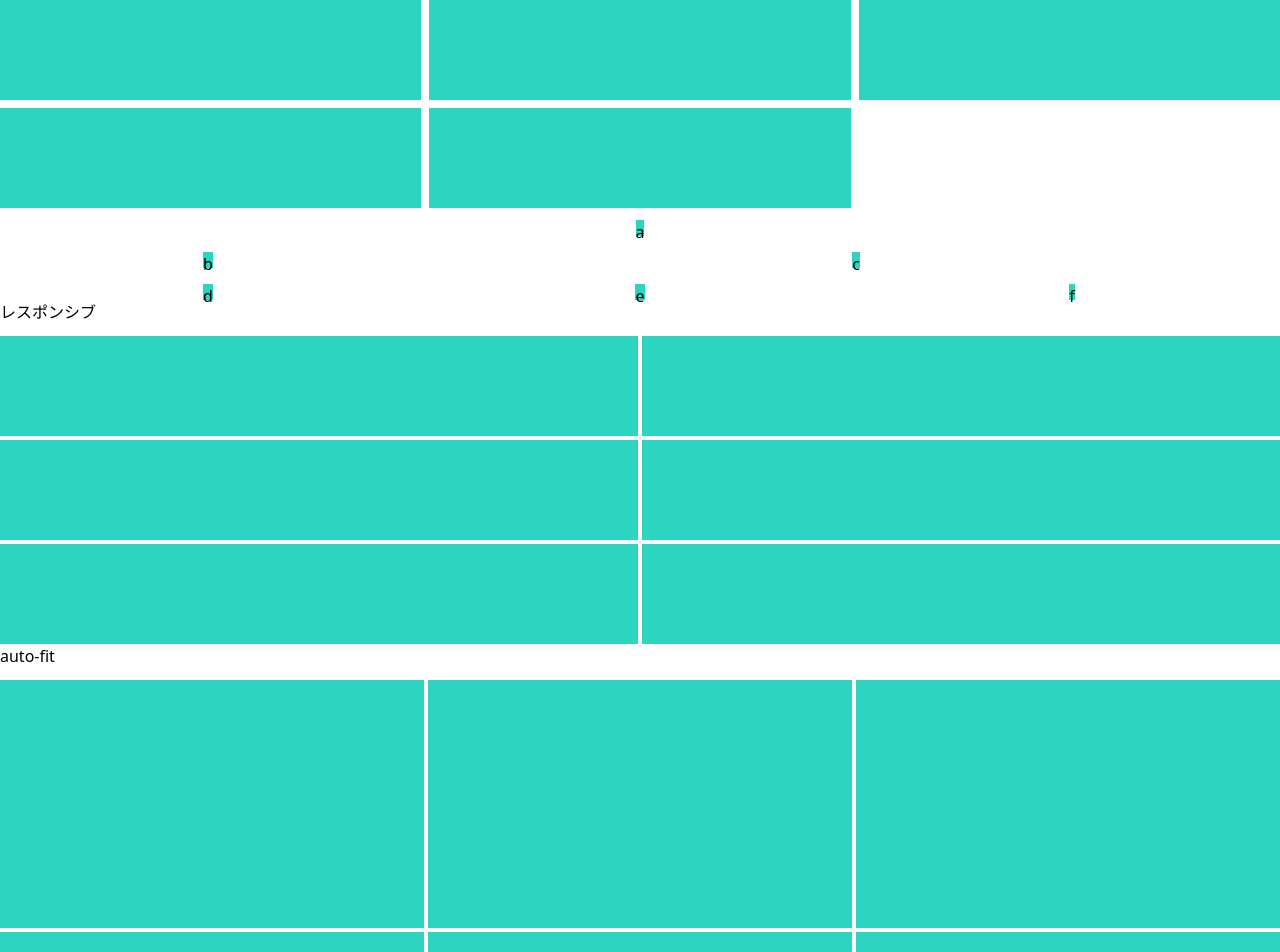
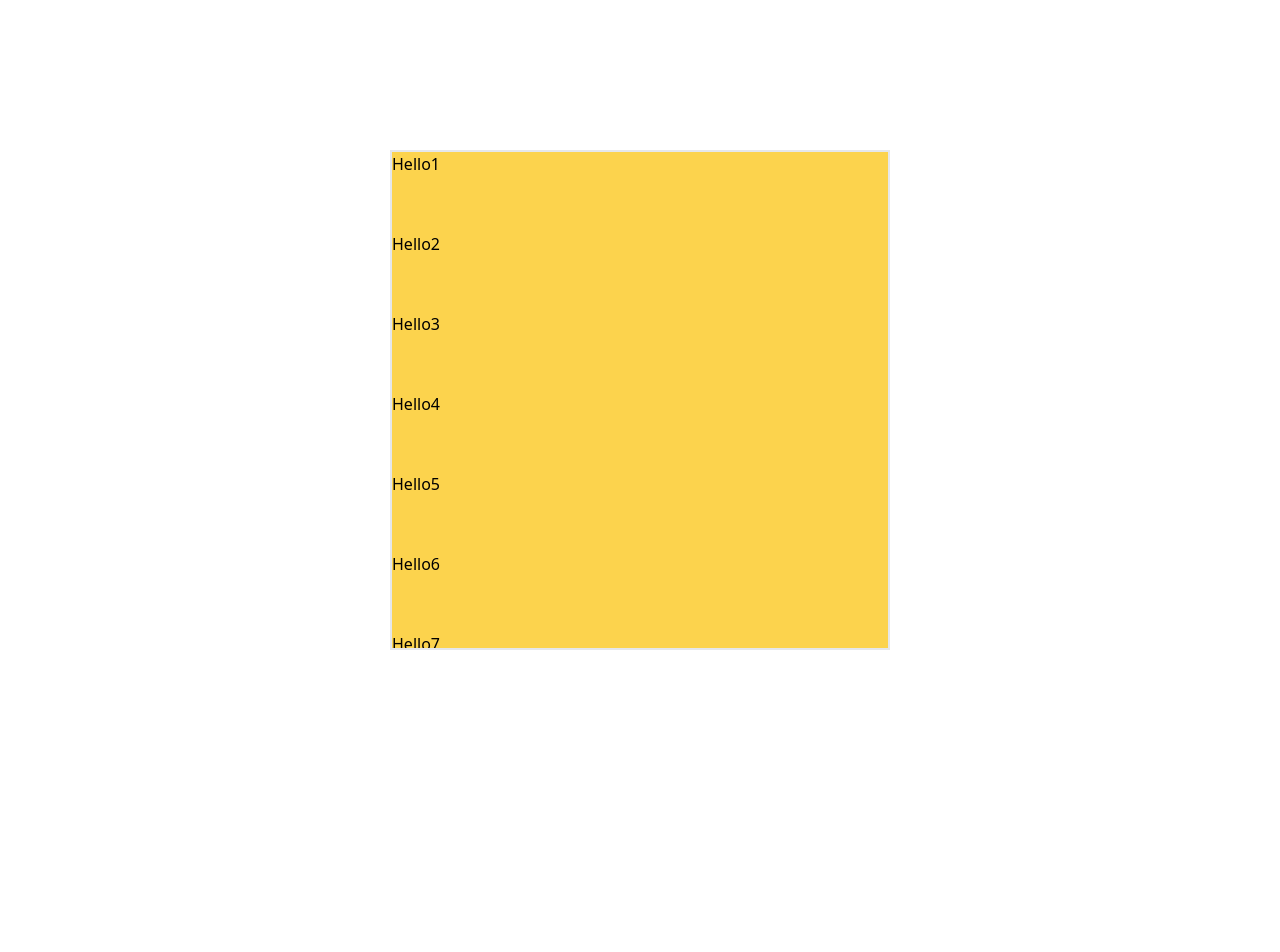
Before and after one commit to Kiyoshi3333/webpack-base, a React app: page / in a window 1280 px wide. Shown: the top 952 px of the page. After the commit the page ends 800 px from the top, so only its background shows below. Built offline with nearby package versions, Linux system fonts and the light colour scheme.

Commit message:
Add intersection observer

```diff
--- a/src/components/Form.tsx
+++ b/src/components/Form.tsx
@@ -6,7 +6,7 @@ import React from 'react'
  */
 const Form = (prop: { onFormChange: ReactOnFormChange }) => {
   return (
-    <div className="w-full max-w-xs">
+    <div className="w-full max-w-xs h-">
       <form
         className="bg-white shadow-md rounded px-8 pt-6 pb-8 mb-4"
         onChange={prop.onFormChange}
--- a/src/components/Intersection.js
+++ b/src/components/Intersection.js
@@ -1,81 +1,73 @@
 import styled from 'styled-components'
-import React, { useEffect, useRef } from 'react'
+import React, { useEffect, useRef, useState } from 'react'
+import { rangeRight } from 'lodash'
 
-const Wrapper = styled.div`
-  width: 90vw;
-  background-color: green;
-  margin: 0 auto;
-  height: 2500px;
-`
+let cards = []
+const numberOfAddingCard = 30
+const numArray = rangeRight(0, numberOfAddingCard)
+let i = 1
+const pushCards = () => {
+  const newCards = numArray.map((index) => {
+    return (
+      <div key={i + index} className="bg-amber-300 h-20">
+        Hello{i + index}
+      </div>
+    )
+  })
+  cards = cards.concat(newCards.reverse())
+  i += numberOfAddingCard
+}
 
-const Inner1 = styled.div`
-  width: 100%;
-  background-color: grey;
-  height: 250px;
-`
-
-const Inner2 = styled.div`
-  width: 100%;
-  background-color: blue;
-  height: 250px;
-`
-const NegativeMarginWrapper = styled.div`
-
-  background-color: blue;
-  height: 250px;
-  width: 200px;
-`
-const NegativeMargin = styled.div`
-
-  background-color: blue;
-  height: 250px;
-  display:flex;
-  margin-right: -50px;
-  margin-left: -50px;
-  justify-content: space-between;
-  flex-wrap: wrap;
-`
-
-const Col = styled.div`
-  max-width: 50%;
-  padding: 0 50px;
-  flex-basis: 50%;
-  flex-grow: 0;
-  flex-shrink: 0;
-  height: 250px;
-  position: relative;
-  width: 100%;
-  text-size-adjust: 100%;
-  text-align: left;
-`
-
+pushCards()
 
 const Intersection = () => {
-  const ref = useRef()
+  const rootRef = useRef()
+  const cardsRef = useRef([])
+  const [cardAdded, setCardAdded] = useState(0)
 
   useEffect(() => {
     let options = {
-      root: document.documentElement,
+      root: rootRef.current,
       rootMargin: '0px',
-      threshold: [0.25, 0.5],
+      threshold: [0.5],
     }
-    let observer = new IntersectionObserver((e) => {
-      console.warn(e, 'intersection')
+
+    let observer = new IntersectionObserver((entries) => {
+      entries.forEach((entry) => {
+        entry.target.classList.toggle('animate-pulse', entry.isIntersecting)
+
+        if (entry.isIntersecting) {
+          observer.unobserve(entry.target)
+          pushCards()
+          setTimeout(() => {
+            setCardAdded(cardAdded + 1)
+          }, 100)
+        }
+      })
     }, options)
-    console.log(ref.current)
-    observer.observe(ref.current)
-  }, [])
+
+    /*
+     * cardsRef.current.forEach((ref) => {
+     *   observer.observe(ref)
+     * })
+     */
+    //Observe only the last element
+    if (cardsRef.current.slice(-1)[0])
+      observer.observe(cardsRef.current[cardsRef.current.length - 1])
+  }, [cardAdded])
+
   return (
-    <Wrapper>
-      <Inner1></Inner1>
-      <Inner2 ref={ref}></Inner2>
-      <NegativeMarginWrapper>
-        <NegativeMargin>
-          <Col><div>fafa</div></Col><Col>fafafa</Col>
-        </NegativeMargin>
-      </NegativeMarginWrapper>
-
-    </Wrapper>
+    <div className="grid place-content-center h-screen" id="root">
+      <div className="overflow-y-scroll h-500px border-2 w-500px" ref={rootRef}>
+        <div className="h-2000px grid grid-cols-1 place-content-start">
+          {cards.map((card, i) => (
+            <div key={i} ref={(el) => (cardsRef.current[i] = el)}>
+              {card}
+            </div>
+          ))}
+        </div>
+      </div>
+    </div>
   )
 }
 
--- /dev/null
+++ b/src/components/Layout.js
@@ -0,0 +1,35 @@
+const Layout = () => {
+  return (
+    <>
+      <div className="grid-container ">
+        <div className="col-span-2">Head</div>
+        <div className="aside col-span-1 h-600px">
+          <div className="w-500px h-300px">youuyouuo</div>
+          <ul>
+            <li>
+              Lorem ipsum dolor sit amet, consectetur adipisicing elit.
+              Aspernatur beatae cumque debitis dignissimos doloribus error
+              facilis hic, iusto laudantium minima mollitia nam perspiciatis
+              quaerat quidem quisquam repellendus sunt, unde vitae?
+            </li>
+            <li>
+              A atque nostrum voluptate. Accusamus architecto cum cupiditate, ea
+              facilis repellat veritatis voluptatibus. Accusantium aut
+              consequatur eligendi excepturi fuga fugit inventore laudantium
+              natus nisi, pariatur quibusdam, quidem sequi sit, ullam.
+            </li>
+            <li>
+              Animi blanditiis dolor ea impedit laborum quas recusandae sint ut
+              vel vero. Assumenda cupiditate error exercitationem illum, in iure
+              optio tempora voluptatibus? Adipisci asperiores exercitationem
+              fugiat mollitia neque quos sequi.
+            </li>
+          </ul>
+        </div>
+        <main className="col-span-1">Main</main>
+      </div>
+    </>
+  )
+}
+
+export default Layout
--- a/src/components/TailwindGrid.js
+++ b/src/components/TailwindGrid.js
@@ -2,12 +2,11 @@ const TailwindGrid = () => {
   return (
     <>
       <div className="grid grid-cols-3 grid-flow-row gap-2 ">
-          <div style={{height:'100px'}} className="h-4 bg-teal-400"></div>
-          <div style={{height:'100px'}} className="h-4 bg-teal-400"></div>
-          <div style={{height:'100px'}} className="h-4 bg-teal-400"></div>
-          <div style={{height:'100px'}} className="h-4 bg-teal-400"></div>
-          <div style={{height:'100px'}} className="h-4 bg-teal-400"></div>
-
+        <div style={{ height: '100px' }} className="h-4 bg-teal-400"></div>
+        <div style={{ height: '100px' }} className="h-4 bg-teal-400"></div>
+        <div style={{ height: '100px' }} className="h-4 bg-teal-400"></div>
+        <div style={{ height: '100px' }} className="h-4 bg-teal-400"></div>
+        <div style={{ height: '100px' }} className="h-4 bg-teal-400"></div>
       </div>
       <div className="grid grid-cols-3 gap-4 mt-3 justify-items-center">
         <div className="w-100 col-span-3 h-4 bg-teal-400">a</div>
@@ -19,28 +18,36 @@ const TailwindGrid = () => {
       </div>
       <p>レスポンシブ</p>
       <div className="grid grid-cols-1 lg:grid-cols-2 gap-1 mt-3">
-          <div style={{height:'100px'}} className="h-4 bg-teal-400"></div>
-          <div style={{height:'100px'}} className="h-4 bg-teal-400"></div>
-          <div style={{height:'100px'}} className="h-4 bg-teal-400"></div>
-          <div style={{height:'100px'}} className="h-4 bg-teal-400"></div>
-          <div style={{height:'100px'}} className="h-4 bg-teal-400"></div>
-          <div style={{height:'100px'}} className="h-4 bg-teal-400"></div>
+        <div style={{ height: '100px' }} className="h-4 bg-teal-400"></div>
+        <div style={{ height: '100px' }} className="h-4 bg-teal-400"></div>
+        <div style={{ height: '100px' }} className="h-4 bg-teal-400"></div>
+        <div style={{ height: '100px' }} className="h-4 bg-teal-400"></div>
+        <div style={{ height: '100px' }} className="h-4 bg-teal-400"></div>
+        <div style={{ height: '100px' }} className="h-4 bg-teal-400"></div>
       </div>
       <p>auto-fit</p>
 
-        <div className="grid gap-1 mt-3" style={{height:'500px', gridTemplateColumns:'repeat(auto-fit,minmax(400px,1fr))'}}>
-          <div  className="h-100 bg-teal-400"></div>
-          <div  className="h-100 bg-teal-400"></div>
-          <div  className="h-100 bg-teal-400"></div>
-          <div  className="h-100 bg-teal-400"></div>
-          <div  className="h-100 bg-teal-400"></div>
-          <div  className="h-100 bg-teal-400"></div>
+      <div
+        className="grid gap-1 mt-3"
+        style={{
+          height: '500px',
+          gridTemplateColumns: 'repeat(auto-fit,minmax(400px,1fr))',
+        }}
+      >
+        <div className="h-100 bg-teal-400"></div>
+        <div className="h-100 bg-teal-400"></div>
+        <div className="h-100 bg-teal-400"></div>
+        <div className="h-100 bg-teal-400"></div>
+        <div className="h-100 bg-teal-400"></div>
+        <div className="h-100 bg-teal-400"></div>
       </div>
-        <div className="grid place-items-center w-full" style={{height:'500px'}}>
-          <div  className="h-100 bg-teal-400 p-5">Place items center</div>
+      <div
+        className="grid place-items-center w-full"
+        style={{ height: '500px' }}
+      >
+        <div className="h-100 bg-teal-400 p-5">Place items center</div>
       </div>
     </>
-
   )
 }
 
--- a/src/helpers/common.ts
+++ b/src/helpers/common.ts
@@ -13,6 +13,14 @@ export function shallowCopy<T extends object>(obj: T) {
 
 export function sum(a = 0, b = 0) {
   return a + b
+}
+
+export function range(from: number, to: number): Array<number> {
+  const a = []
+  for (let i = from; i < to; i++) {
+    a.push(i)
+  }
+  return a
 }
 
 export const asyncFunc = (num: number): Promise<number> => {
--- a/src/index.tsx
+++ b/src/index.tsx
@@ -7,4 +7,5 @@ import Intersection from './components/Intersection'
 import Grid from './components/Grid'
 import Animation from './components/Animation'
 import TailwindGrid from './components/TailwindGrid'
-ReactDOM.render(<TailwindGrid />, document.getElementById('app'))
+import Layout from './components/Layout'
+ReactDOM.render(<Intersection />, document.getElementById('app'))
--- a/src/style.css
+++ b/src/style.css
@@ -16,6 +16,20 @@
     }
 }
 
-.product-name{
-    @apply w-full text-2xl
+.grid-container{
+    display: grid;
+    grid-template-columns: fit-content(100px) 1fr;
+    grid-auto-flow: row;
 }
+.w-200px{
+    width: 200px;
+}
+.w-500px{
+    width: 500px;
+}
+
+@media (max-width: 560px){
+    .grid-container{
+        grid-template-columns: 1fr;
+    }
+}
--- a/tailwind.config.js
+++ b/tailwind.config.js
@@ -1,3 +1,9 @@
+const numbers = [100, 200, 300, 400, 500, 1000, 2000]
+const pixels = numbers.reduce(
+  (carry, pixel) => ({ ...carry, [`${pixel}px`]: `${pixel}px` }),
+  {}
+)
+
 module.exports = {
   content: ['./src/**/*.{js,ts,jsx,tsx}'],
   theme: {
@@ -6,6 +12,8 @@ module.exports = {
         main: '#297a89',
         main_hover: '#4eb7cb',
       },
+      height: pixels,
+      width: pixels,
     },
   },
   variants: [],
```
Lines whose indentation alone changed are shown as unchanged.
